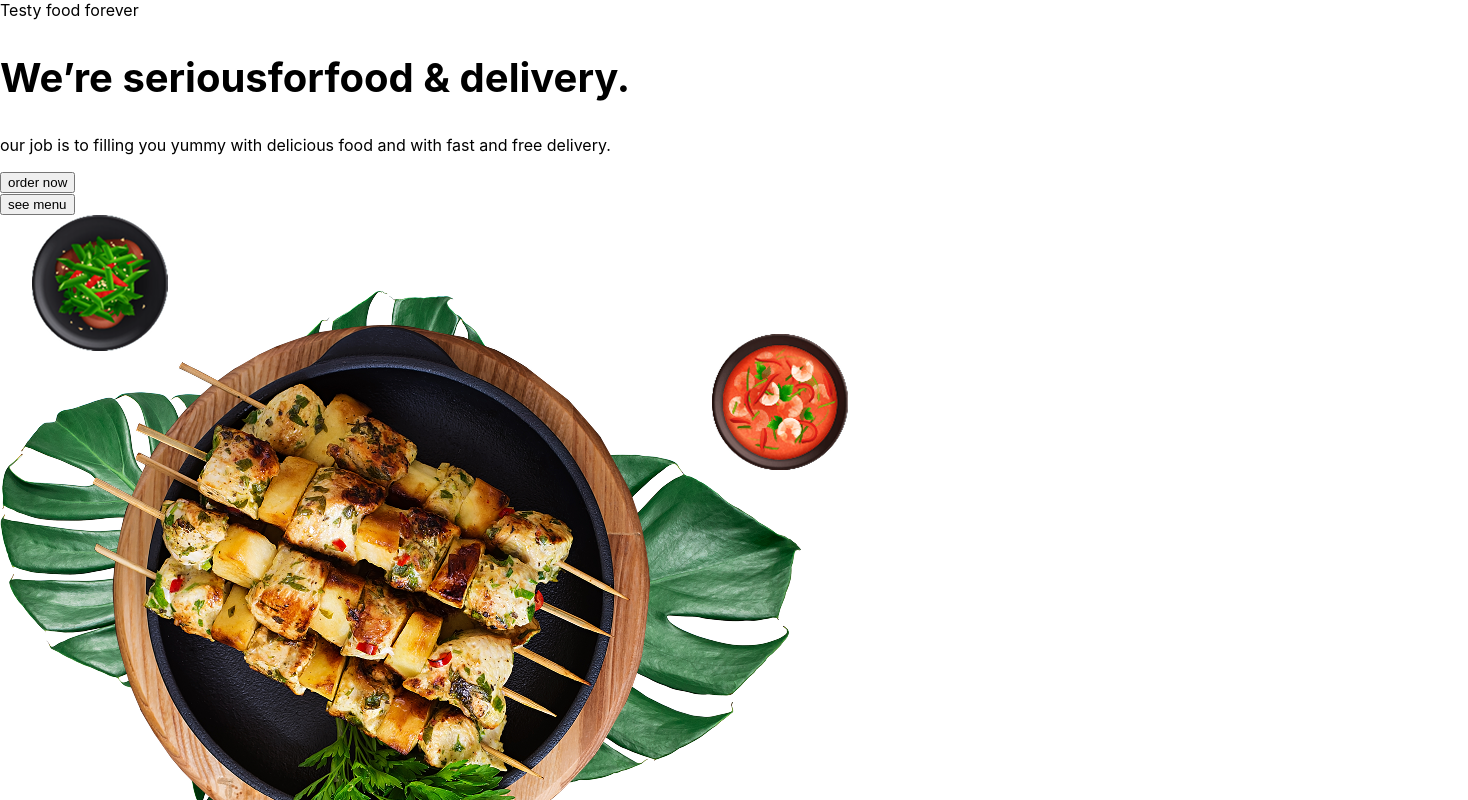
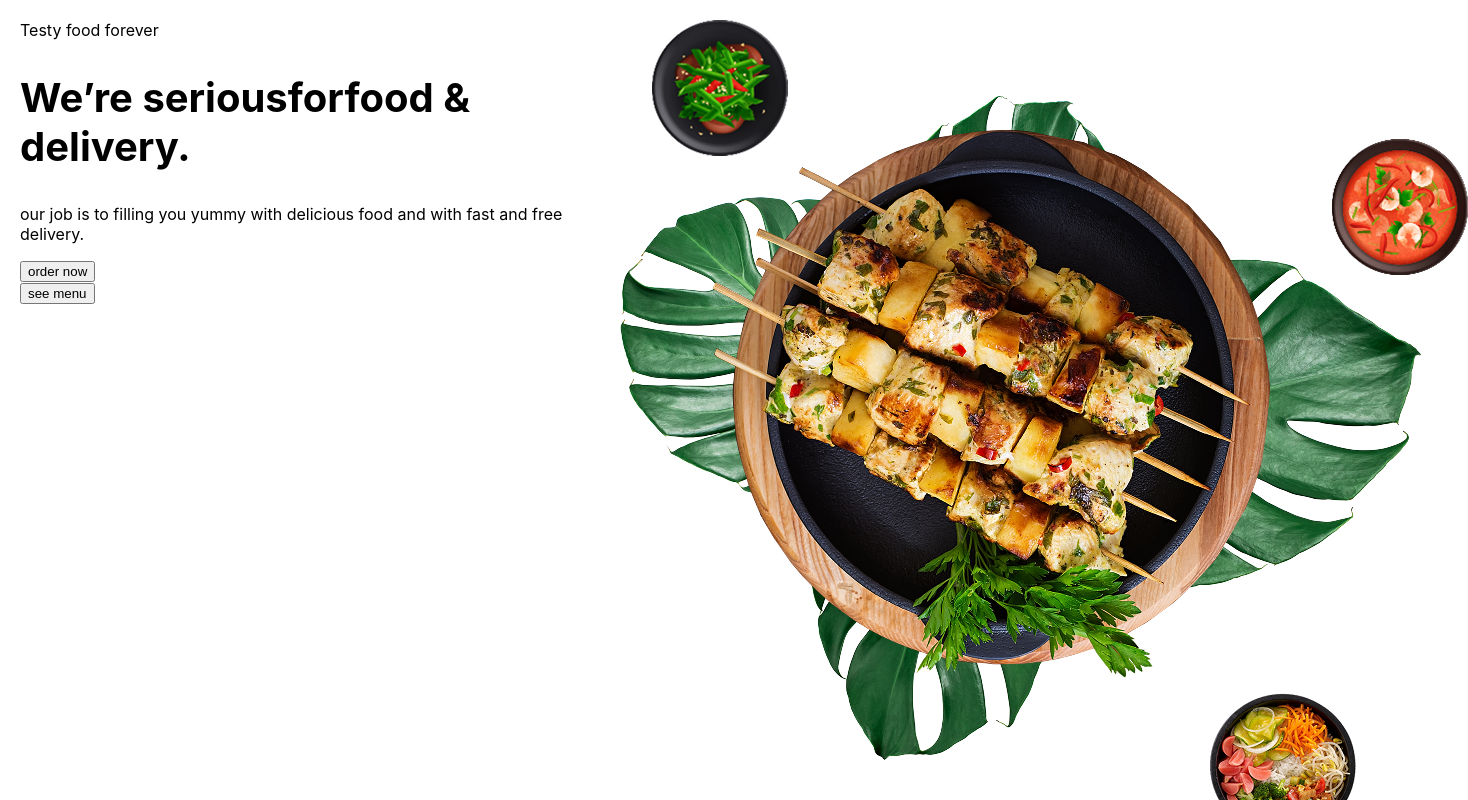
Before and after one commit to nishatalwars/reactappdev, a React (Create React App) app: page / in a window 1280 px wide. Shown: the top 800 px of the page, 1468 px wide, since content can reach past the window. Built offline with nearby package versions, Linux system fonts and the light colour scheme.

Commit message:
upload code (V 0.0.6)

```diff
--- a/src/App.css
+++ b/src/App.css
@@ -15,8 +15,19 @@
     font-size: 40px;
 }
 
+.HeroSection-inner.inner-section {
+    display: flex;
+    width: 100%;
+}
 
-
+.HeroSection-content-left {
+    width: 50%;
+    padding: 20px;
+}
+.HeroSection-content-right {
+    width: 50%;
+    padding: 20px;
+}
 
 
 /* -------------- css end ----------- */
```
